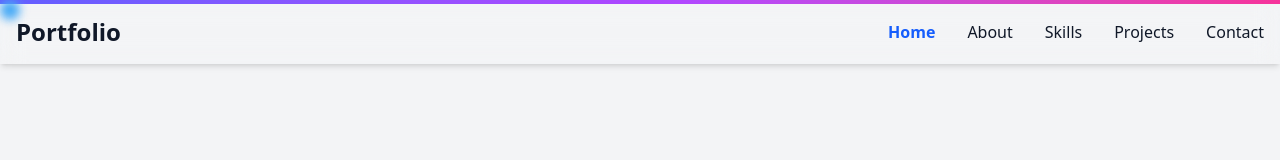
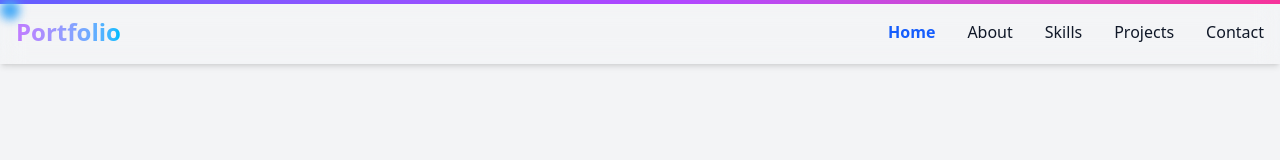
Before and after one commit to shubhamdixit2555/Portfolio_latest, a React (Vite) app: page /#home in a window 1280 px wide. Shown: the top 160 px of the page. Built offline with nearby package versions, Linux system fonts and the light colour scheme.

Commit message:
Enhance Header component with gradient text for the portfolio title

```diff
--- a/src/Components/Header.jsx
+++ b/src/Components/Header.jsx
@@ -33,9 +33,7 @@ export const Header = () => {
     <nav className="backdrop-blur-md sticky top-0 min-h-16 shadow-md z-10">
       <div className="max-w-screen-xl flex flex-wrap items-center justify-between mx-auto p-4">
         <a href="#home" className="flex items-center space-x-3 rtl:space-x-reverse">
-          <span className="self-center text-2xl font-semibold whitespace-nowrap dark:text-white">
-            Portfolio
-          </span>
+          <span className=" whitespace-nowrap self-center text-2xl font-semibold text-transparent bg-clip-text bg-gradient-to-r to-sky-400 from-purple-400"><b>Portfolio</b></span>
         </a>
 
         <button
```
